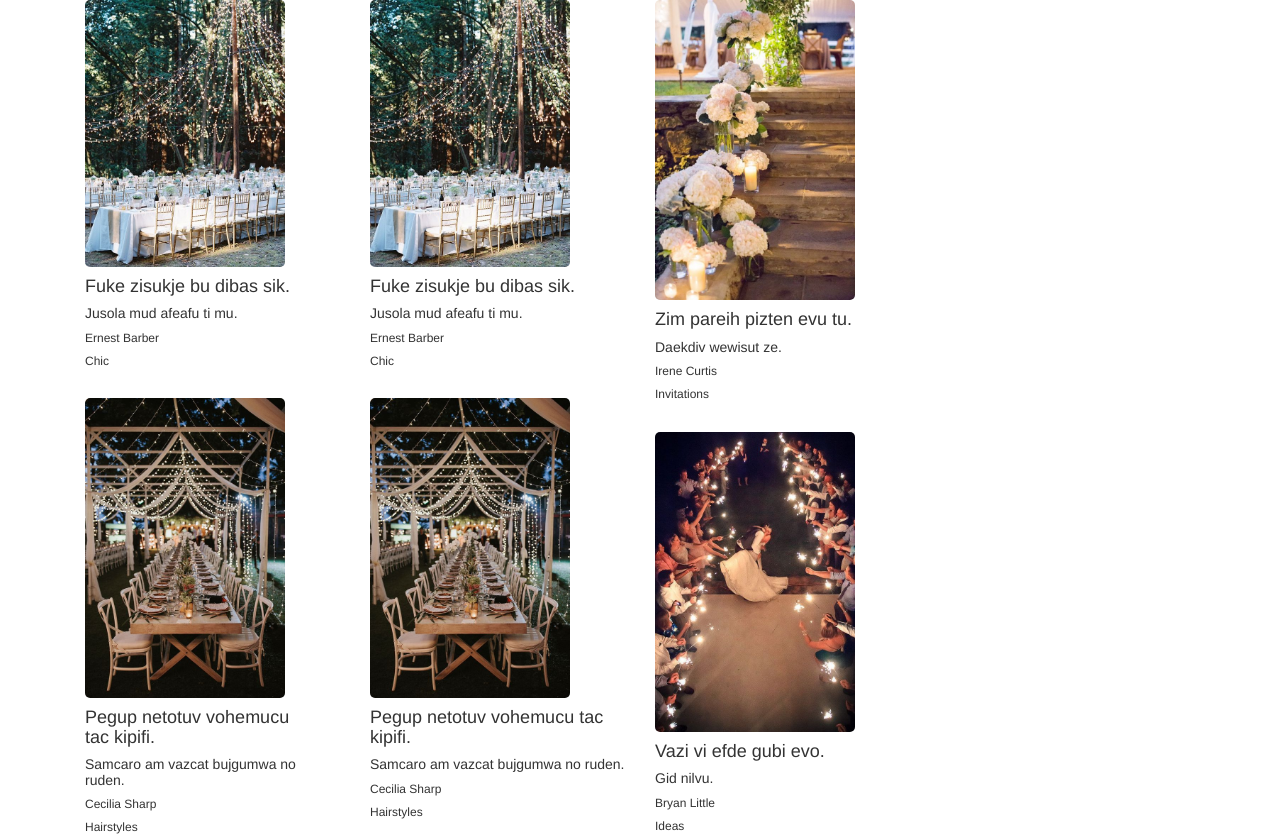
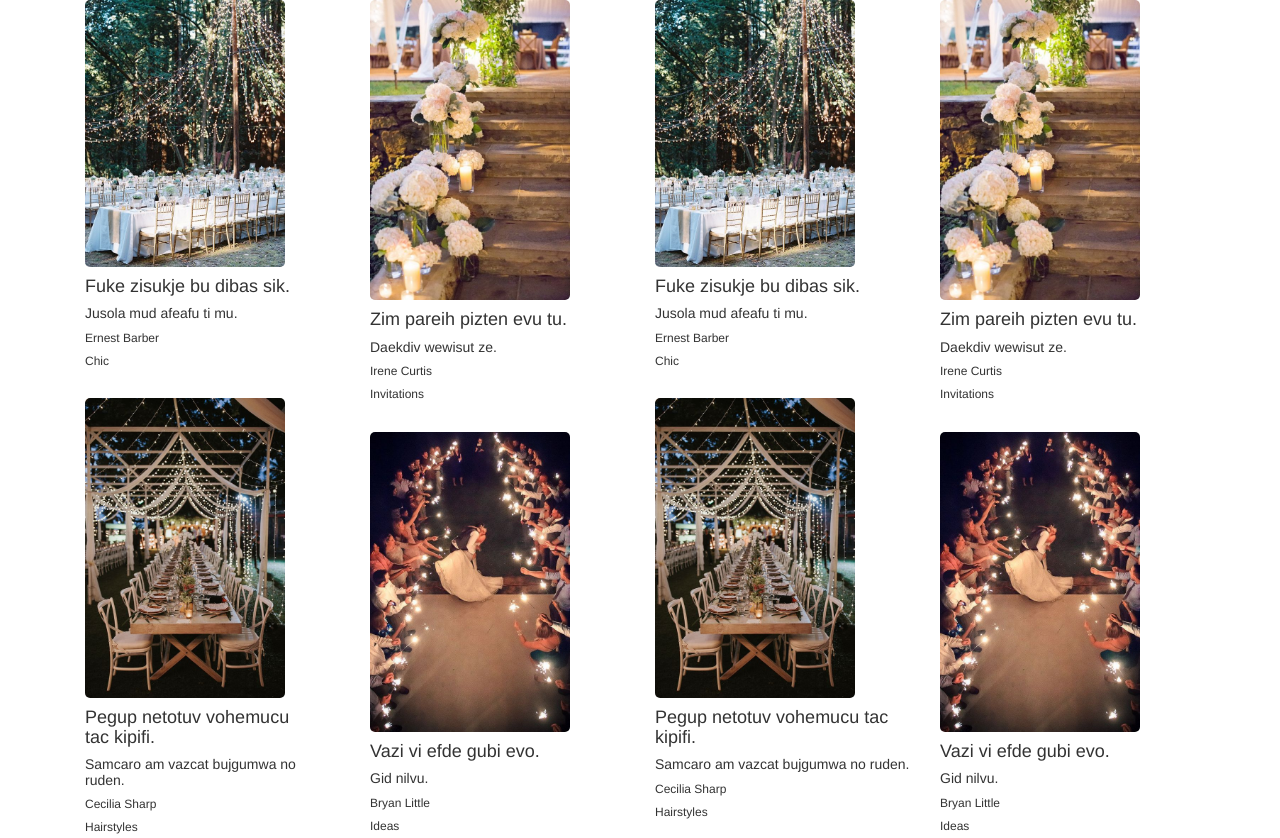
Before and after one commit to marioncastillo/pinterest-marion, a website: page index.html in a window 1280 px wide. Shown: the top 838 px of the page. Drawn offline with nearby package versions, Linux system fonts and the light colour scheme.

Commit message:
cargando estilos

```diff
--- a/index.html
+++ b/index.html
@@ -13,15 +13,22 @@
 <div class="row">
 <div class="col-lg-12 col-md-12 col-sm-12 col-xs-12">
 
-	<div class="col-lg-3 col-md-4 col-sm-12 col-xs-12">
+	<div class="col-lg-3 col-md-3 col-sm-12 col-xs-12">
 			<div class="fotos"></div>
 	</div>
-	<div class="col-lg-3 col-md-4 col-sm-12 col-xs-12">
+
+	<div class="col-lg-3 col-md-3 col-sm-12 col-xs-12">
+			<div class="fotostres"></div>
+	</div>
+
+	<div class="col-lg-3 col-md-3 col-sm-12 col-xs-12">
 			<div class="fotosdos"></div>
 	</div>
-	<div class="col-lg-3 col-md-4 col-sm-12 col-xs-12">
+
+	<div class="col-lg-3 col-md-3 col-sm-12 col-xs-12">
 			<div class="fotostres"></div>
 	</div>
+
 </div>
 </div>
 </div>
```
